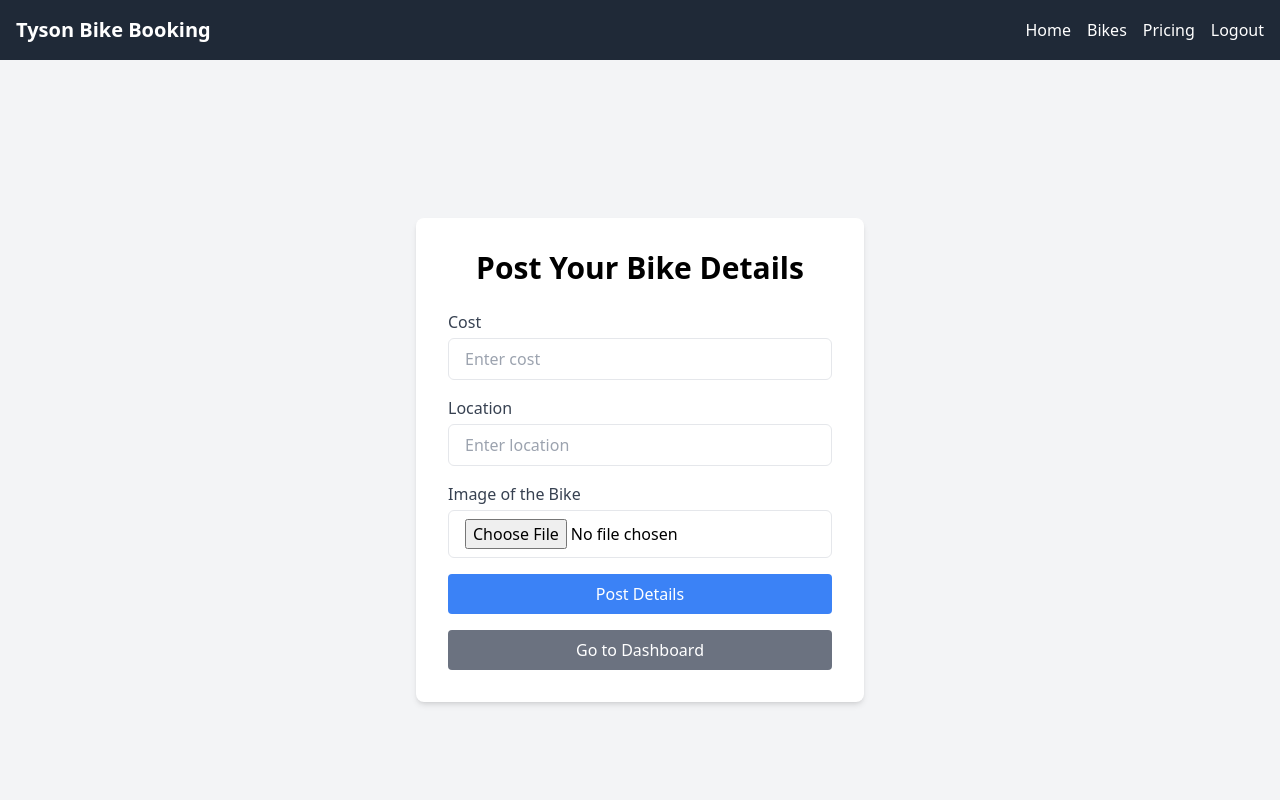
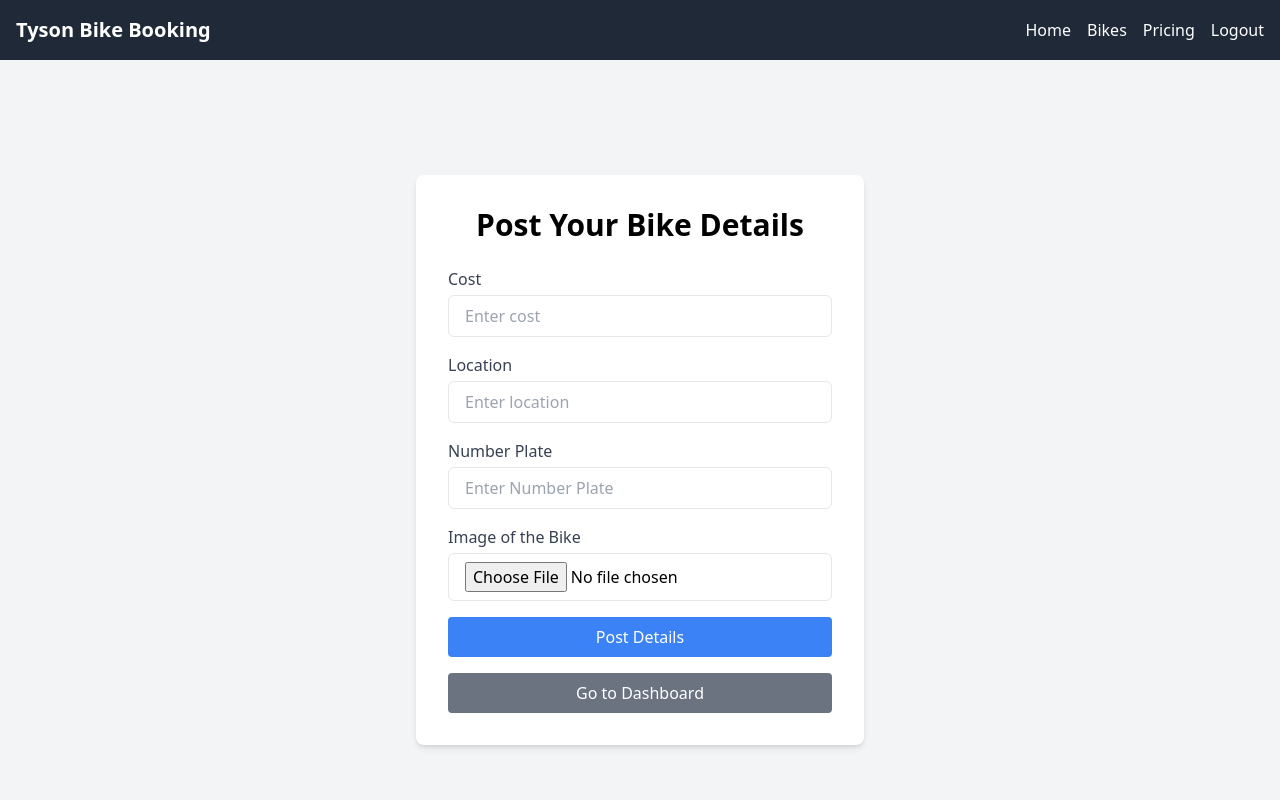
Before and after one commit to DANCANKARANI/bikebooking, a Next.js app: page /provider-home in a window 1280 px wide. Shown: the top 800 px of the page. Built offline with nearby package versions, Linux system fonts and the light colour scheme.

Commit message:
my commit

```diff
--- a/app/bikes/page.tsx
+++ b/app/bikes/page.tsx
@@ -10,6 +10,7 @@ interface Bike {
   location: string;
   price: number;
   owner: string;
+  number_plate: string; // Added field for number plate
 }
 
 const BikesPage = () => {
@@ -127,6 +128,7 @@ const BikesPage = () => {
                 <h3 className="text-xl font-bold">{bike.location}</h3>
                 <p className="text-gray-400">ksh{bike.price}/hour</p>
                 <p className="text-gray-400">Owner: {bike.owner}</p>
+                <p className="text-gray-400">Number Plate: {bike.number_plate}</p> {/* Displaying number plate */}
                 <button
                   onClick={() => handleBookNow(bike.id)}
                   className="mt-4 bg-blue-500 hover:bg-blue-600 text-white py-2 px-4 rounded"
--- a/app/home/page.tsx
+++ b/app/home/page.tsx
@@ -11,6 +11,7 @@ interface Bike {
   location: string;
   price: number;
   image_url: string;
+  number_plate: string; // Added field for number plate
 }
 
 const Home = () => {
@@ -127,6 +128,7 @@ const Home = () => {
                   <h3 className="text-xl font-bold">{bike.location}</h3>
                   <p className="text-gray-400">ksh{bike.price} per hour</p>
                   <p className="text-gray-400">Owner: {bike.owner}</p>
+                  <p className="text-gray-400">Number Plate: {bike.number_plate}</p> {/* Displaying number plate */}
                   <button
                     onClick={() => handleBookNow(bike.id)}
                     className="mt-4 bg-blue-500 hover:bg-blue-600 text-white py-2 px-4 rounded"
--- a/app/provider-home/dashboard/page.tsx
+++ b/app/provider-home/dashboard/page.tsx
@@ -7,10 +7,7 @@ interface Bike {
   location: string;
   price: number;
   owner: string;
-}
-
-interface Provider {
-  full_name: string;
+  number_plate: string; // Add number_plate property
 }
 
 const ProviderDashboard = () => {
@@ -122,6 +119,7 @@ const ProviderDashboard = () => {
             <div className="p-4">
               <h3 className="text-xl font-semibold text-gray-800 mb-2">{bike.location}</h3>
               <p className="text-gray-600 mb-1">ksh{bike.price}/hour</p>
+              <p className="text-gray-600 mb-1">Number Plate: {bike.number_plate}</p> {/* Display bike number plate */}
               <p className="text-gray-600 mb-4">Owner: {bike.owner}</p>
               <button
                 onClick={() => handleDeleteBike(bike.id)}
--- a/app/provider-home/page.tsx
+++ b/app/provider-home/page.tsx
@@ -7,10 +7,10 @@ import Navbar from '@/app/components/Navbar';
 const ProviderPage = () => {
   const [cost, setCost] = useState('');
   const [location, setLocation] = useState('');
+  const [number_plate, setNumberPlate] = useState('');
   const [image, setImage] = useState<File | null>(null);
   const [error, setError] = useState('');
   const [success, setSuccess] = useState('');
-  const [fileName, setFileName] = useState<string>('');
   const [imageUrl, setImageUrl] = useState<string | null>(null);
 
   const router = useRouter();
@@ -32,6 +32,7 @@ const ProviderPage = () => {
     const formData = new FormData();
     formData.append('cost', cost);
     formData.append('location', location);
+    formData.append('number_plate', number_plate); // Add number_plate to formData
     if (image) {
       formData.append('image', image);
     }
@@ -58,7 +59,9 @@ const ProviderPage = () => {
         setSuccess('Bike details posted successfully!');
         setCost('');
         setLocation('');
+        setNumberPlate(''); // Clear the number_plate field
         setImage(null);
+        setImageUrl(null); // Clear the image preview
       } else {
         throw new Error(result.message || 'Failed to post bike details.');
       }
@@ -109,6 +112,21 @@ const ProviderPage = () => {
                 required
               />
             </div>
+
+            <div className="mb-4">
+              <label htmlFor="number_plate" className="block text-gray-700">Number Plate</label>
+              <input
+                type="text"
+                id="number_plate"
+                name="number_plate"
+                placeholder="Enter Number Plate"
+                className="mt-1 block w-full px-4 py-2 border rounded-md focus:border-blue-500 focus:ring focus:ring-blue-500 focus:ring-opacity-50 text-gray-700"
+                value={number_plate}
+                onChange={(e) => setNumberPlate(e.target.value)}
+                required
+              />
+            </div>
+
             <div className="mb-4">
               <label htmlFor="image" className="block text-gray-700">Image of the Bike</label>
               <input
@@ -120,9 +138,6 @@ const ProviderPage = () => {
                 onChange={handleImageChange}
                 required
               />
-              {fileName && (
-                <p className="mt-2 text-sm text-gray-600">Selected file: {fileName}</p>
-              )}
               {imageUrl && (
                 <img
                   src={imageUrl}
```
